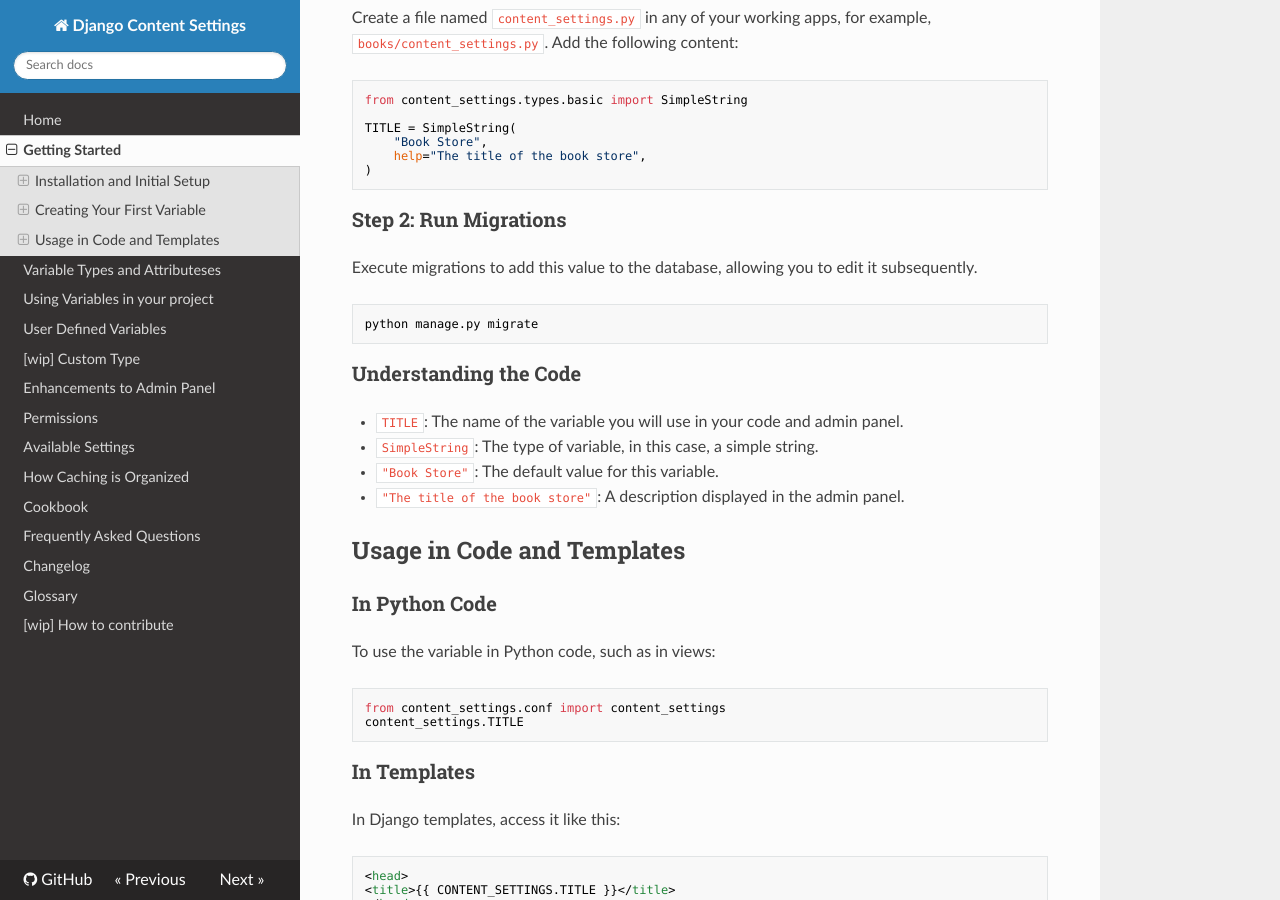
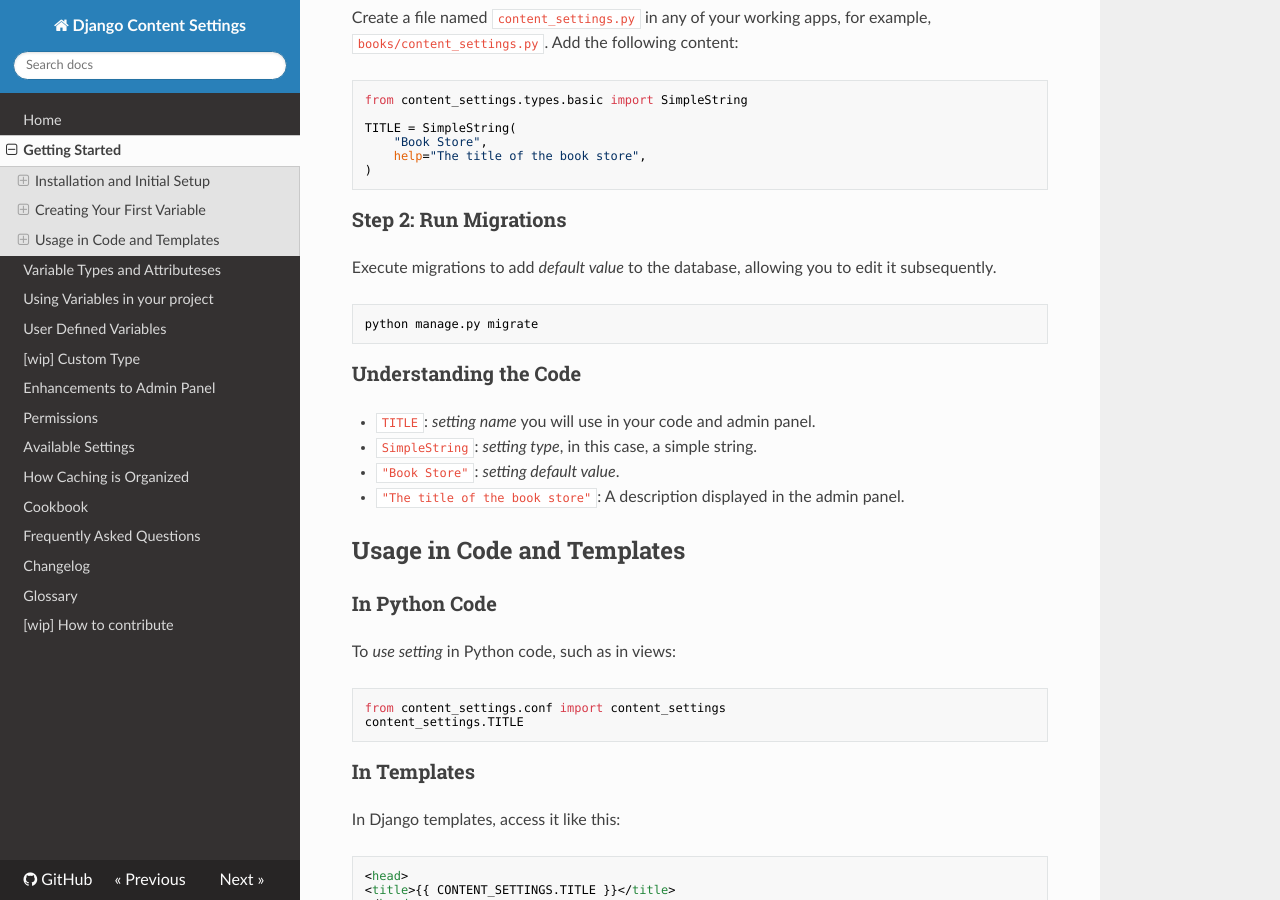
Before and after one commit to occipital/django-content-settings, an MkDocs documentation site: the page built from docs/first.md, in a window 1280 px wide and 900 px high, scrolled down 2329 px. Built offline with MkDocs 1.6.1, drawn with Linux system fonts in a browser that asks for light colours; nearby versions of some CDN libraries; some of the changed text lies outside the part shown.

Commit message:
some docs

````diff
--- a/docs/first.md
+++ b/docs/first.md
@@ -53,7 +53,7 @@ TEMPLATES = [
 
 ### Step 4: Access Variables in Templates
 
-Now, you can use the variables in templates like this:
+Now, you can *use settings* in templates like this:
 
 ```html
 <b>{{ CONTENT_SETTINGS.MY_VAR }}</b>
@@ -115,7 +115,7 @@ TITLE = SimpleString(
 
 ### Step 2: Run Migrations
 
-Execute migrations to add this value to the database, allowing you to edit it subsequently.
+Execute migrations to add *default value* to the database, allowing you to edit it subsequently.
 
 ```bash
 python manage.py migrate
@@ -123,16 +123,16 @@ python manage.py migrate
 
 ### Understanding the Code
 
-- `TITLE`: The name of the variable you will use in your code and admin panel.
-- `SimpleString`: The type of variable, in this case, a simple string.
-- `"Book Store"`: The default value for this variable.
+- `TITLE`: *setting name* you will use in your code and admin panel.
+- `SimpleString`: *setting type*, in this case, a simple string.
+- `"Book Store"`: *setting default value*.
 - `"The title of the book store"`: A description displayed in the admin panel.
 
 ## Usage in Code and Templates
 
 ### In Python Code
 
-To use the variable in Python code, such as in views:
+To *use setting* in Python code, such as in views:
 
 ```python
 from content_settings.conf import content_settings
````
Also changed, not shown: docs/access.md (+1 -1 lines), docs/glossary.md (+23 -24 lines), docs/index.md (+7 -5 lines), 1 other file.
